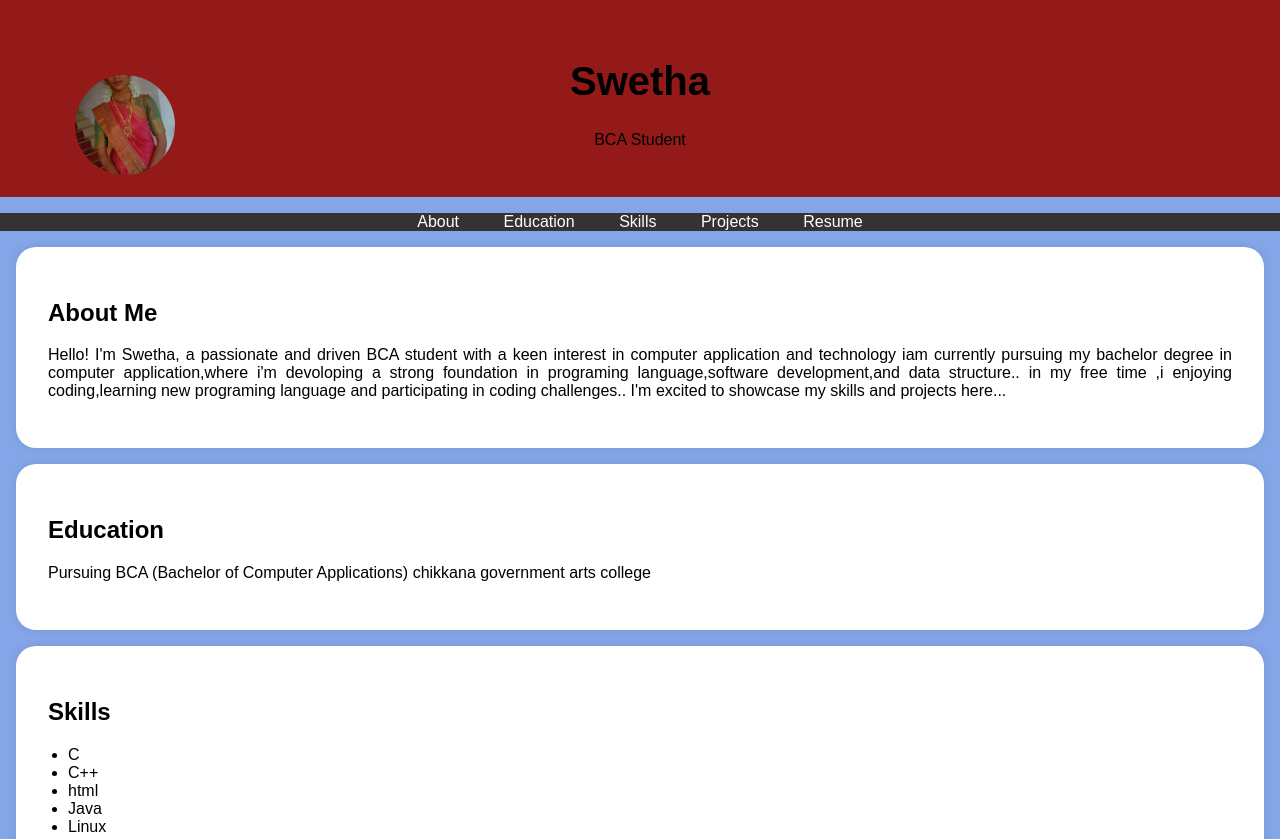
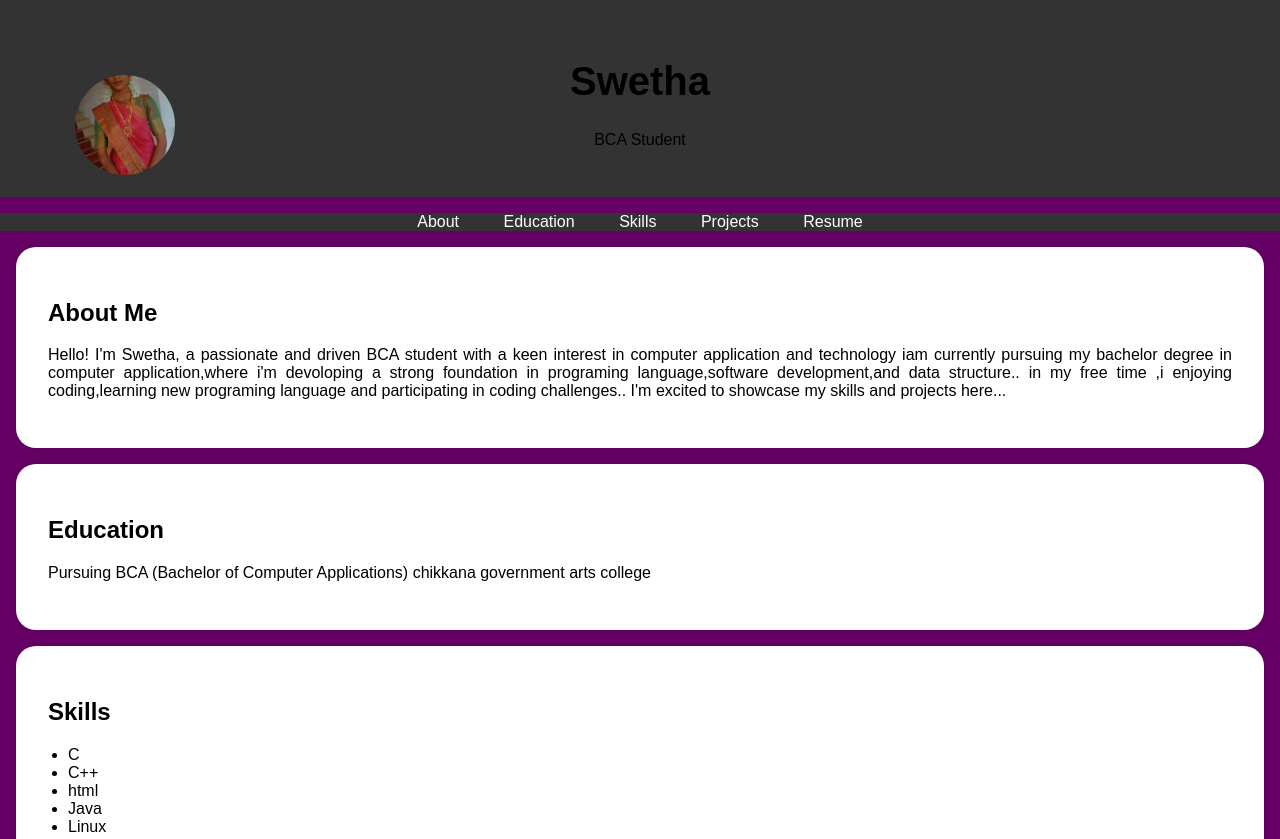
Before and after one commit to swethabuji/digital_portfolio, a plain HTML site: page index.html in a window 1280 px wide. Shown: the top 839 px of the page. Drawn offline with Linux system fonts and the light colour scheme.

Commit message:
Update index.html

```diff
--- a/index.html
+++ b/index.html
@@ -8,11 +8,11 @@
             font-family: Arial, sans-serif;
             margin: 0;
             padding: 0;
-            background-color: #84a6e9;
+            background-color: #660066;
         }
 
         header {
-            background-color: #941919;
+            background-color: #333333;
             color: #sss;
             text-align: center;
             padding: 2rem 0;
```
